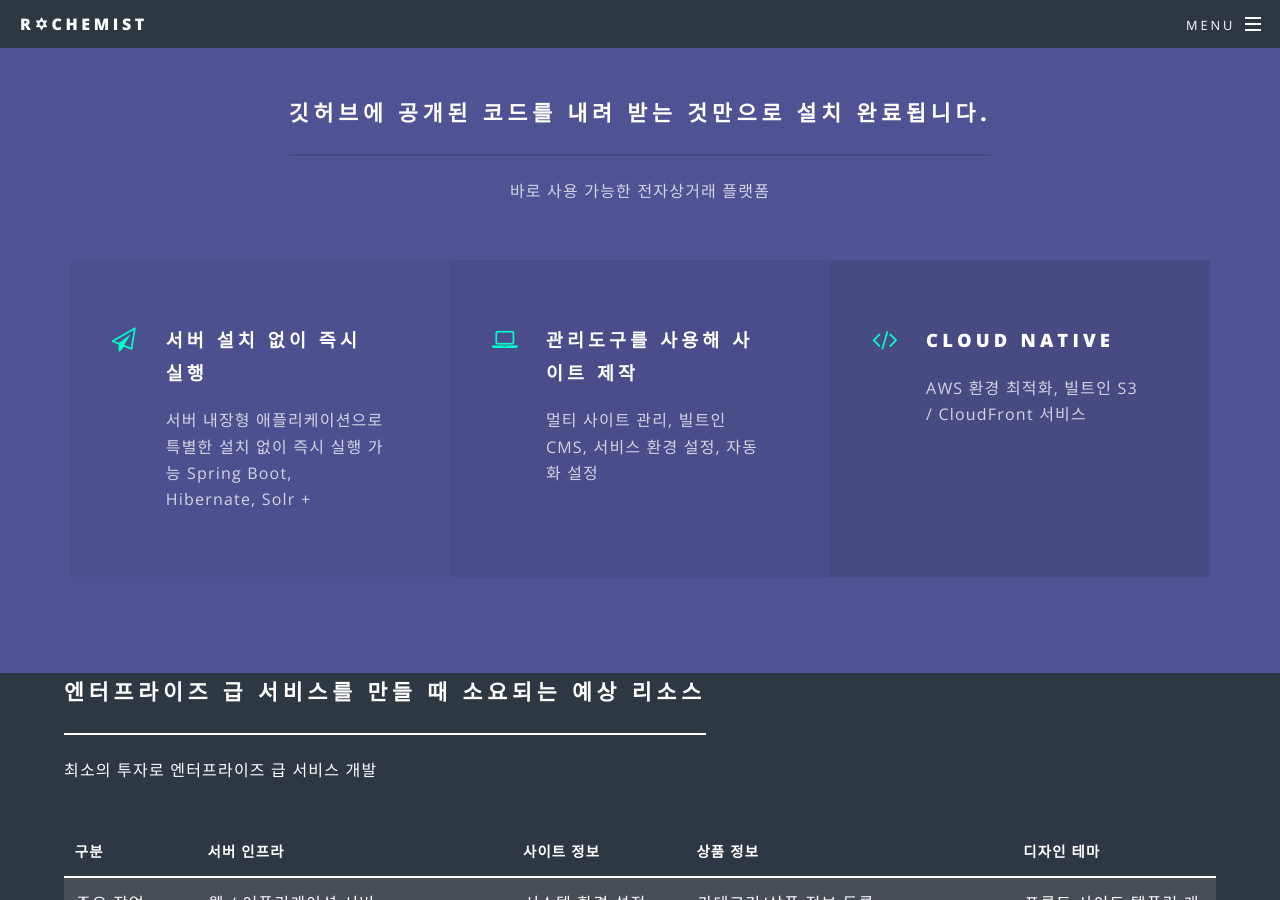
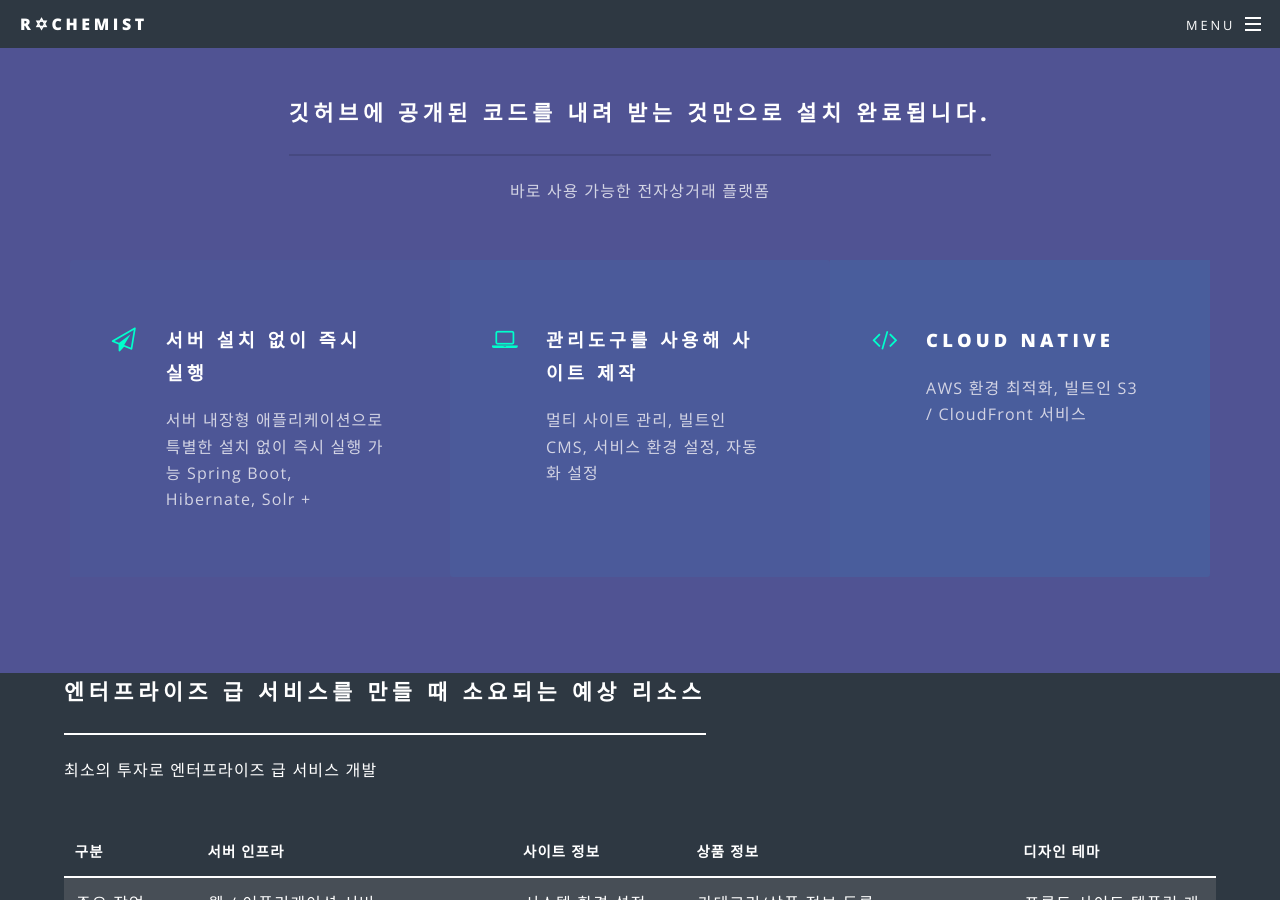
Before and after one commit to rchemist/rchemist.github.io, a Jekyll site: the page built from index.html, in a window 1280 px wide and 900 px high, scrolled down 902 px. Built offline with Jekyll 4.4.1, drawn with Linux system fonts in a browser that asks for light colours.

```diff
--- a/css/main.scss
+++ b/css/main.scss
@@ -904,7 +904,7 @@ $baseurl: '{{ site.baseurl }}/images';
 				$j: 0.035 * $i;
 
 				&:nth-child(#{$i}) {
-					background-color: rgba(0,0,0, $j);
+					background-color: rgba(#11B0E6, $j);
 				}
 			}
 
```
